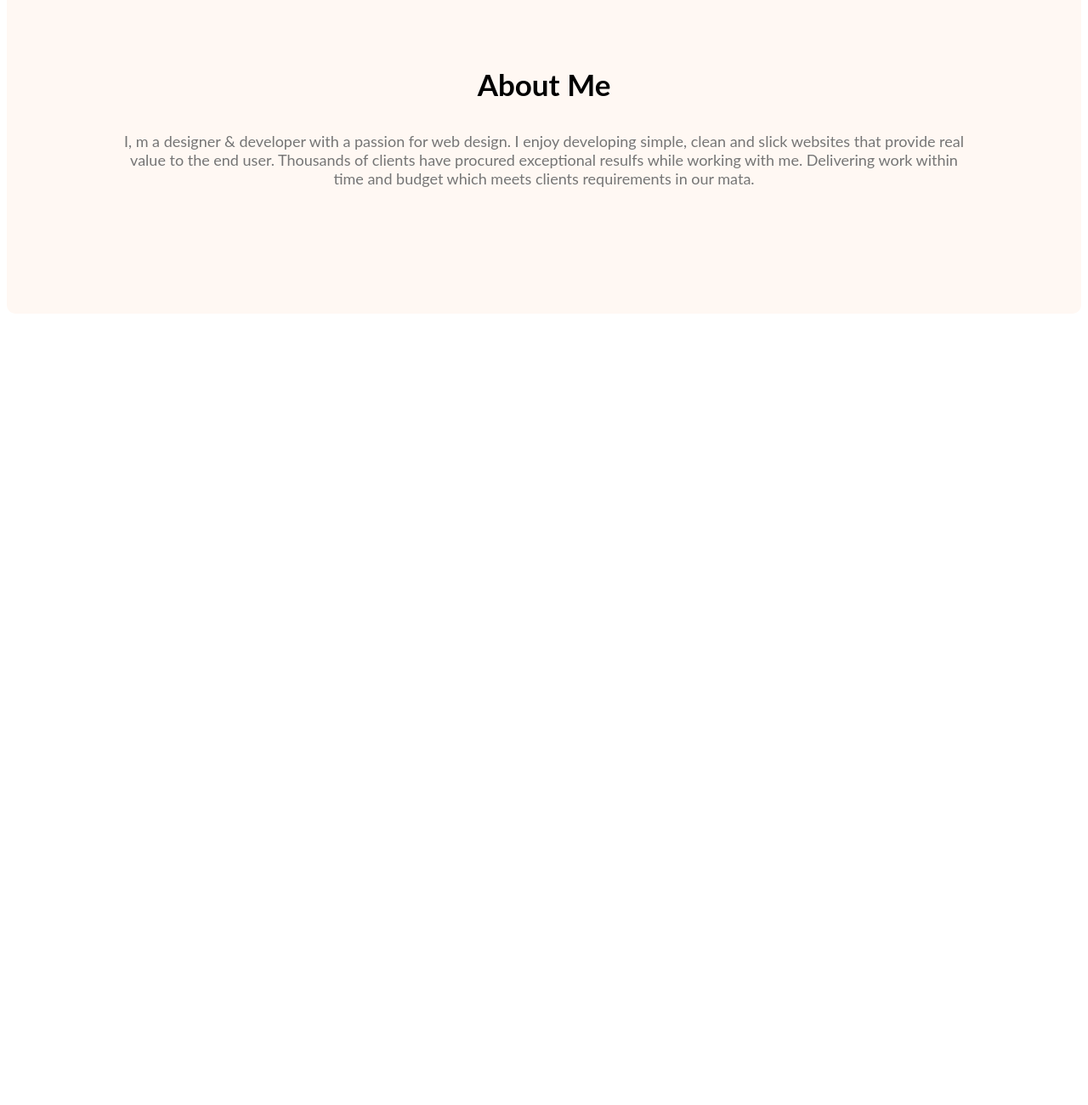
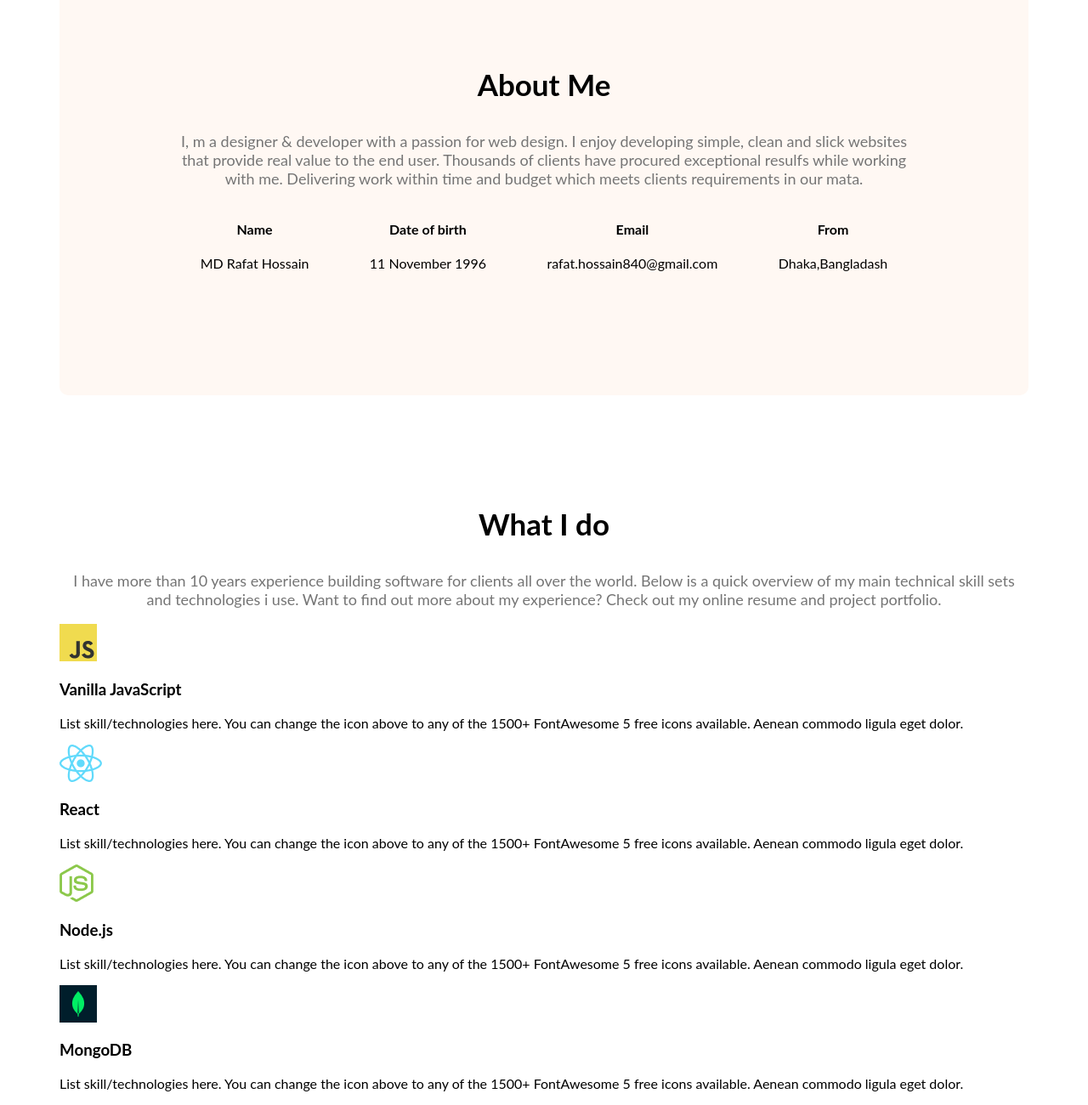
Before and after one commit to rafathossainsiam/my-web-development-portfolio, a plain HTML site: page index.html in a window 1280 px wide. Shown: the part 985-2285 px from the top of the page at 85% size. Before the commit the page ends 1484 px from the top, so only its background shows below. Drawn offline with nearby package versions, Linux system fonts and the light colour scheme.

Commit message:
skill-container

```diff
--- a/index.html
+++ b/index.html
@@ -26,7 +26,7 @@
         <div class="banner">
             <div class="banner-content">
                 <h3 class="banner-greeting">Hi, I am</h3>
-                <h1 class="banner-title">Mary Hardy</h1>
+                <h1 class="banner-title">MD Rafat Hossain</h1>
                 <p class="banner-description">Shot what able cold new see hold.Friendly as an betrayed formerly he.
                     Morning because as to
                     societybehaved moments.</p>
@@ -40,7 +40,63 @@
     <main>
         <section class="about">
             <h3 class="section-title">About Me</h3>
-            <p class="section-description">I, m a designer & developer with a passion for web design. I enjoy developing simple, clean and slick websites that provide real value to the end user. Thousands of clients have procured exceptional resulfs while working with me. Delivering work within time and budget which meets clients requirements in our mata.</p>
+            <p class="section-description">I, m a designer & developer with a passion for web design. I enjoy developing
+                simple, clean and slick websites that provide real value to the end user. Thousands of clients have
+                procured exceptional resulfs while working with me. Delivering work within time and budget which meets
+                clients requirements in our mata.
+
+            </p>
+            <div class="about-info-container">
+                <div class="about-info">
+                    <h4 class="info-title">Name</h4>
+                    <p class="info-description">MD Rafat Hossain</p>
+                </div>
+                <div class="about-info">
+                    <h4 class="info-title">Date of birth</h4>
+                    <p class="info-description">11 November 1996</p>
+                </div>
+                <div class="about-info">
+                    <h4 class="info-title">Email</h4>
+                    <p class="info-description">rafat.hossain840@gmail.com</p>
+                </div>
+                <div class="about-info">
+                    <h4 class="info-title">From</h4>
+                    <p class="info-description">Dhaka,Bangladash</p>
+                </div>
+
+
+            </div>
+        </section>
+        <!-- what i do start section -->
+        <section>
+            <h3 class="section-title">What I do</h3>
+            <p id="what-i-do-description " class="section-description">I have more than 10 years experience building
+                software for clients all over the world. Below is a quick overview of my main technical skill sets and
+                technologies i use. Want to find out more about my experience? Check out my online resume and project
+                portfolio.
+            </p>
+            <div class="skill-container">
+                <div class="skill">
+                    <img src="images/icons/js.png" alt="">
+                    <h3 class="skill-tittle">Vanilla JavaScript</h3>
+                    <p class="skill-description">List skill/technologies here. You can change the icon above to any of the 1500+ FontAwesome 5 free icons available. Aenean commodo ligula eget dolor.</p>
+                </div>
+                <div class="skill">
+                    <img src="images/icons/react.png" alt="">
+                    <h3 class="skill-tittle">React</h3>
+                    <p class="skill-description">List skill/technologies here. You can change the icon above to any of the 1500+ FontAwesome 5 free icons available. Aenean commodo ligula eget dolor.</p>
+                </div>
+                <div class="skill">
+                    <img src="images/icons/nodejs.png" alt="">
+                    <h3 class="skill-tittle">Node.js</h3>
+                    <p class="skill-description">List skill/technologies here. You can change the icon above to any of the 1500+ FontAwesome 5 free icons available. Aenean commodo ligula eget dolor.</p>
+                </div>
+                <div class="skill">
+                    <img src="images/icons/mongo.png" alt="">
+                    <h3 class="skill-tittle">MongoDB</h3>
+                    <p class="skill-description">List skill/technologies here. You can change the icon above to any of the 1500+ FontAwesome 5 free icons available. Aenean commodo ligula eget dolor.</p>
+                </div>
+            </div>
         </section>
     </main>
     <footer></footer>
--- a/style.css
+++ b/style.css
@@ -26,12 +26,14 @@ body {
     font-size: 35px;
     font-weight: 700;
 }
-.section-description{
-    color:#757575;
+
+.section-description {
+    color: #757575;
     text-align: center;
     font-size: 18px;
 
 }
+
 /* Nav related style */
 
 nav {
@@ -106,6 +108,10 @@ nav a {
 }
 
 /* main section styles */
+main {
+    max-width: 1140px;
+    margin: 0 auto;
+}
 
 /* about section styles */
 .about {
@@ -114,3 +120,13 @@ nav a {
     background-color: #fff8f3;
     margin: 130px 0;
 }
+.about-info-container{
+    display: flex;
+    justify-content: space-around;
+}
+.about-info{
+    text-align: center;
+}
+#what-i-do-description{
+    padding: 30px 150px;
+}
```
